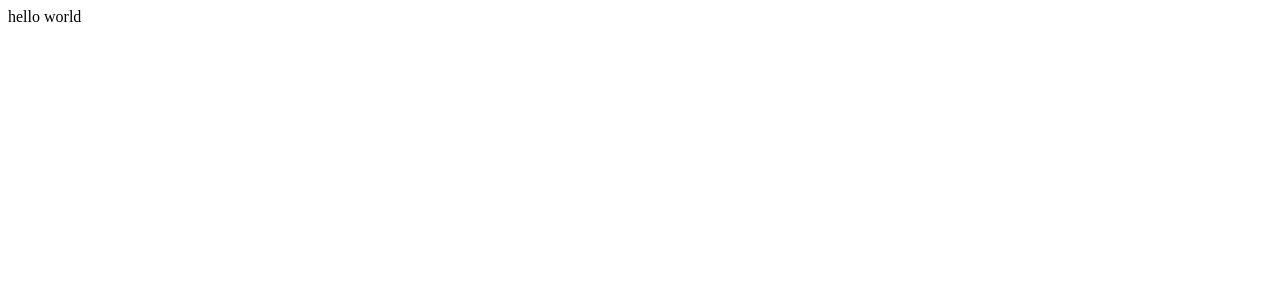
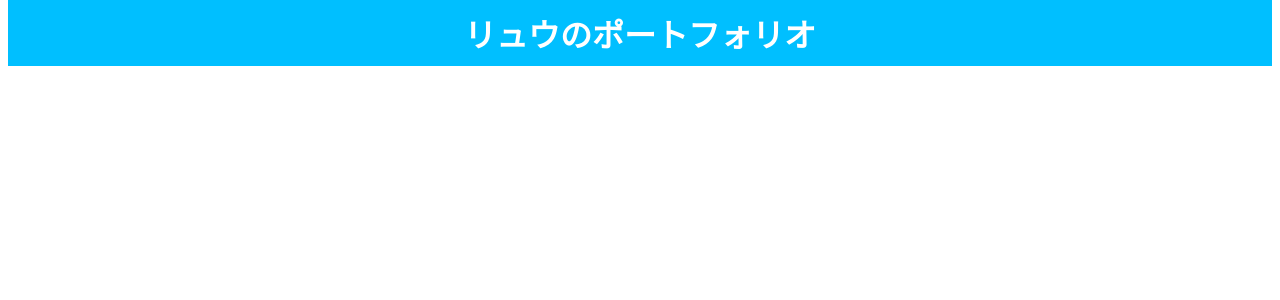
Before and after one commit to Ryu-nakay/My_Portfolio-Django-_ver1, a Django app: page / in a window 1280 px wide. Before the commit the part shown is almost empty. Shown: the top 300 px of the page. Run offline with Django 3.2, Linux system fonts and the light colour scheme.

Commit message:
タイトルの追加

```diff
--- /dev/null
+++ b/home/static/home/css/style.css
@@ -0,0 +1,14 @@
+body{
+    margin-top: 0;
+}
+
+header{
+    background-color: deepskyblue;
+}
+
+#title{
+    margin-top: 0px;
+    text-align: center;
+    color:white;
+    padding: 10px;
+}
--- a/home/templates/home/index.html
+++ b/home/templates/home/index.html
@@ -2,13 +2,19 @@
 
 <!DOCTYPE html>
 <html lang="en">
+
 <head>
     <meta charset="UTF-8">
     <meta http-equiv="X-UA-Compatible" content="IE=edge">
     <meta name="viewport" content="width=device-width, initial-scale=1.0">
-    <title>Document</title>
+    <link rel="stylesheet" href=" {% static 'home/css/style.css' %} " type="text/css">
+    <title>リュウのポートフォリオ</title>
 </head>
+
 <body>
-    hello world
+    <header>
+        <h1 id="title">リュウのポートフォリオ</h1>
+    </header>
 </body>
+
 </html>
```
